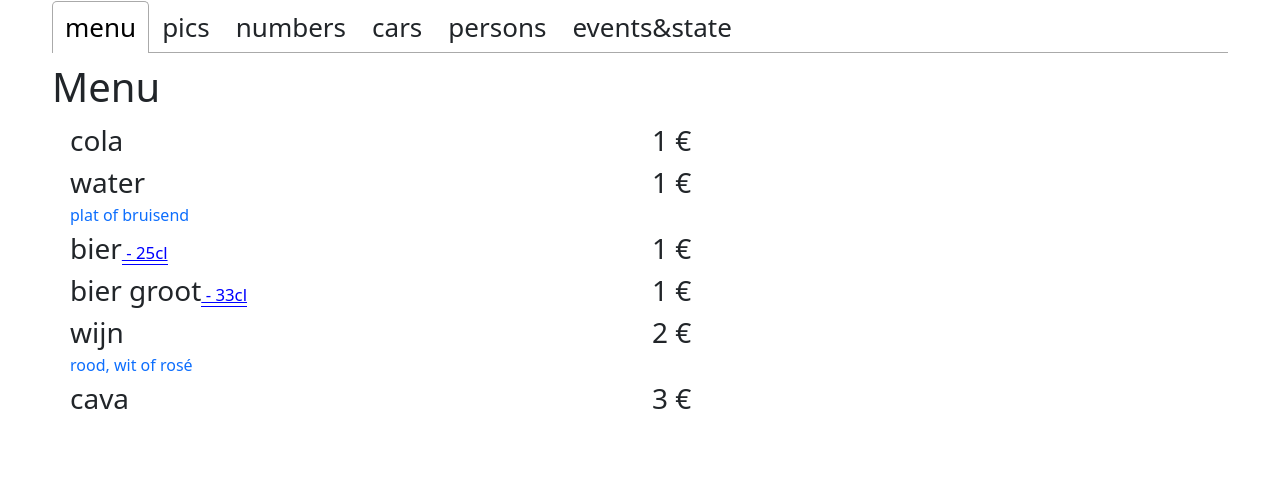
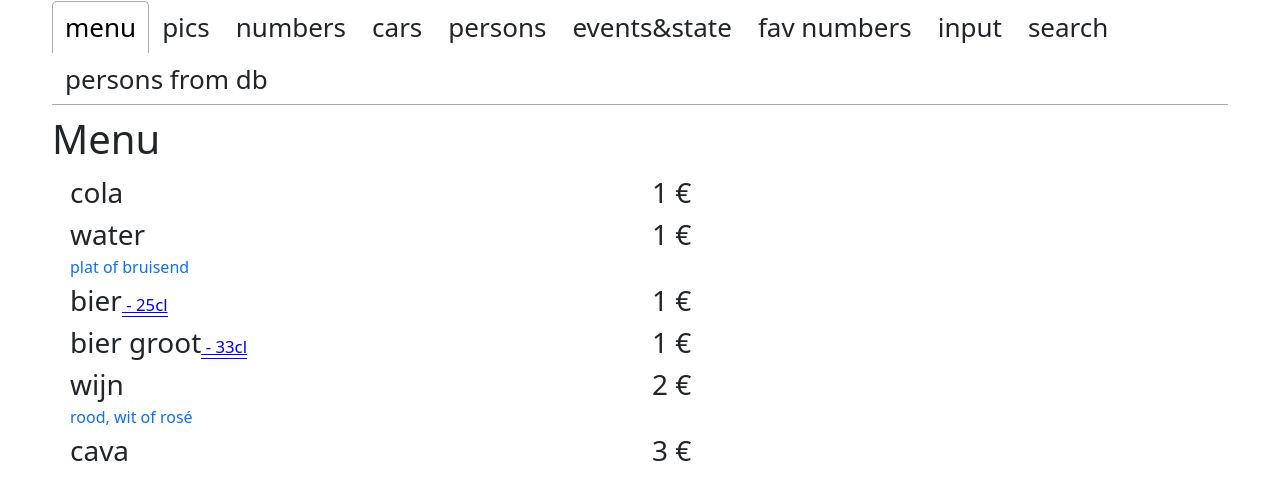
Before and after one commit to gllsrssx/dynamic_oefeningen, a React (Create React App) app: page / in a window 1280 px wide. Shown: the top 500 px of the page. Built offline with nearby package versions, Linux system fonts and the light colour scheme; no server answers.

Commit message:
firebase start

```diff
--- a/src/App.js
+++ b/src/App.js
@@ -1,20 +1,23 @@
 import 'normalize.css';
 import 'bootstrap/dist/css/bootstrap.min.css';
+import 'react-tabs/style/react-tabs.css';
 import './App.css';
-import 'react-tabs/style/react-tabs.css';
-import {Tab, Tabs, TabList, TabPanel} from 'react-tabs';
-import {CAR_DATA, NUMBER_DATA, PERSON_DATA, PRODUCTS_DATA} from "./data/data"
+import './services/firestore';
+import {CAR_DATA, NUMBER_DATA, PERSON_DATA, PRODUCTS_DATA} from "./data/data";
+import {Tab, TabList, TabPanel, Tabs} from "react-tabs";
 import {MenuCardPage} from "./pages/MenuCardPage";
 import {PicturesPage} from "./pages/PicturesPage";
 import {NumbersPage} from "./pages/NumbersPage";
 import {CarsPage} from "./pages/CarsPage";
 import {PersonsPage} from "./pages/PersonsPage";
 import {EventsAndStatePage} from "./pages/EventsAndStatePage";
-import "./services/firestore";
+import {FavoriteNumberPage} from "./pages/FavoriteNumberPage";
+import {InputPage} from "./pages/InputPage";
+import {SearchPersonsPage} from "./pages/SearchPersonsPage";
+import {PersonsFromDbPage} from "./pages/PersonsFromDbPage";
 
 function App() {
-    return (
-        <Tabs>
+    return <Tabs>
         <TabList>
             <Tab>menu</Tab>
             <Tab>pics</Tab>
@@ -22,28 +25,43 @@ function App() {
             <Tab>cars</Tab>
             <Tab>persons</Tab>
             <Tab>events&state</Tab>
+            <Tab>fav numbers</Tab>
+            <Tab>input</Tab>
+            <Tab>search</Tab>
+            <Tab>persons from db</Tab>
         </TabList>
 
         <TabPanel>
-                <MenuCardPage products={PRODUCTS_DATA}/>
+            <MenuCardPage products={PRODUCTS_DATA} />
         </TabPanel>
         <TabPanel>
             <PicturesPage/>
         </TabPanel>
         <TabPanel>
-                <NumbersPage numbers={NUMBER_DATA}/>
+            <NumbersPage numbers={NUMBER_DATA} />
         </TabPanel>
         <TabPanel>
-                <CarsPage cars={CAR_DATA}/>
+            <CarsPage cars={CAR_DATA} />
         </TabPanel>
         <TabPanel>
-                <PersonsPage persons={PERSON_DATA}/>
+            <PersonsPage persons={PERSON_DATA} />
         </TabPanel>
         <TabPanel>
             <EventsAndStatePage />
         </TabPanel>
+        <TabPanel>
+            <FavoriteNumberPage numbers={NUMBER_DATA}/>
+        </TabPanel>
+        <TabPanel>
+            <InputPage />
+        </TabPanel>
+        <TabPanel>
+            <SearchPersonsPage persons={PERSON_DATA} />
+        </TabPanel>
+        <TabPanel>
+            <PersonsFromDbPage />
+        </TabPanel>
     </Tabs>
-    );
 }
 
 export default App;
--- /dev/null
+++ b/src/pages/PersonsFromDbPage.js
@@ -0,0 +1,13 @@
+import {collection} from 'firebase/firestore';
+import {firestoreDB} from "../services/firestore";
+import {useCollectionData} from "react-firebase-hooks/firestore";
+
+export function PersonsFromDbPage() {
+    const collectionRef = collection(firestoreDB, "persons");
+    const [values, loading, error] = useCollectionData(collectionRef);
+    console.log({values, loading, error});
+
+    return <>
+        <div>Persons from DB</div>
+    </>
+}
```
Lines whose indentation alone changed are shown as unchanged.
